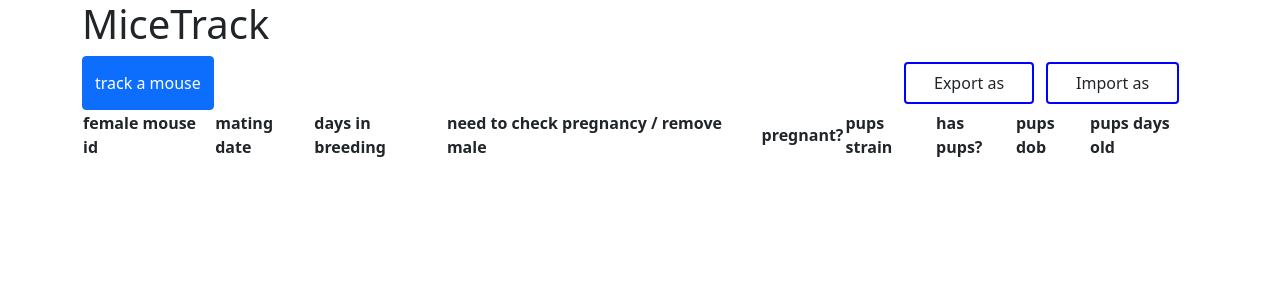
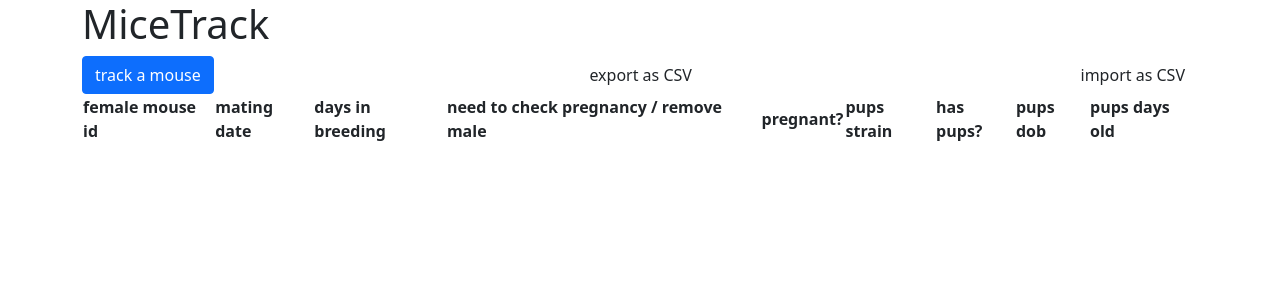
Before and after one commit to akaomy/miceTrack, a Flask app: page / in a window 1280 px wide. Shown: the top 300 px of the page. Run offline with Flask 2, Linux system fonts and the light colour scheme; data that the repository does not hold is empty; some libraries are stand-ins or nearby versions.

Commit message:
remove styling from buttons for export and import, remove additional buttons that have no functionality

```diff
--- a/server.py
+++ b/server.py
@@ -59,7 +59,7 @@ def import_table_data():
             pups_dob = match.group(0)
 
             if match.group(0)=='None':
-                pups_dob = '1980-01-01'  # todo to fix: what to put inside when there are no data?
+                pups_dob = '1980-01-01'  # todo to fix: what to put inside when there is no data?
 
         crud.create_female_mouse(str(each[3]), str(each[4]), bool(each[5]), pups_dob)
 
--- a/static/app.jsx
+++ b/static/app.jsx
@@ -177,42 +177,18 @@ function App() {
                 >
                     track a mouse
                 </button>
-                <div className="dropdown-wrapper">
-                    <div class="dropdown">
-                        <span className="btn">Export as</span>
-                        <div class="dropdown-content">
                 <a
                     href="/track-mice/export-csv"
-                                className="btn btn-warning btn-csv"
+                    className="btn"
                 >
-                                CSV
-                            </a>
-                            <a
-                                href="/track-mice/export-xls"
-                                className="btn btn-warning btn-csv"
-                            >
-                                XLS
-                            </a>
-                        </div>
-                    </div>
-                    <div class="dropdown">
-                        <span className="btn">Import as</span>
-                        <div class="dropdown-content">
-                            <a
-                                onClick={openUploadFile}
-                                className="btn btn-warning btn-csv"
-                            >
-                                CSV
+                    export as CSV
                 </a>
                 <a
                     onClick={openUploadFile}
-                                className="btn btn-warning btn-csv"
+                    className="btn"
                 >
-                                XLS
+                    import as CSV
                 </a>
-                        </div>
-                    </div>
-                </div>
                 {uploadFilePopup && <UploadFile openUploadFile={openUploadFile} />}
             </div>
             {popupModal &&
--- a/static/custom.css
+++ b/static/custom.css
@@ -30,36 +30,3 @@
   display: flex;
   justify-content: space-between;
 }
-
-.btn-csv {
-  background-color: #fff;
-  border: 1px solid blue;
-  margin-right: 10px;
-}
-
-.dropdown-wrapper {
-  width: 300px;
-}
-
-.dropdown {
-  position: relative;
-  display: inline-block;
-  border: 2px solid blue;
-  border-radius: 4px;
-  padding: 0 5% 0 5%;
-  margin: 2%;
-}
-
-.dropdown-content {
-  display: none;
-  position: absolute;
-  background-color: #f9f9f9;
-  min-width: 160px;
-  box-shadow: 0px 8px 16px 0px rgba(0,0,0,0.2);
-  padding: 12px 16px;
-  z-index: 1;
-}
-
-.dropdown:hover .dropdown-content {
-  display: block;
-}
```
Lines whose indentation alone changed are shown as unchanged.
